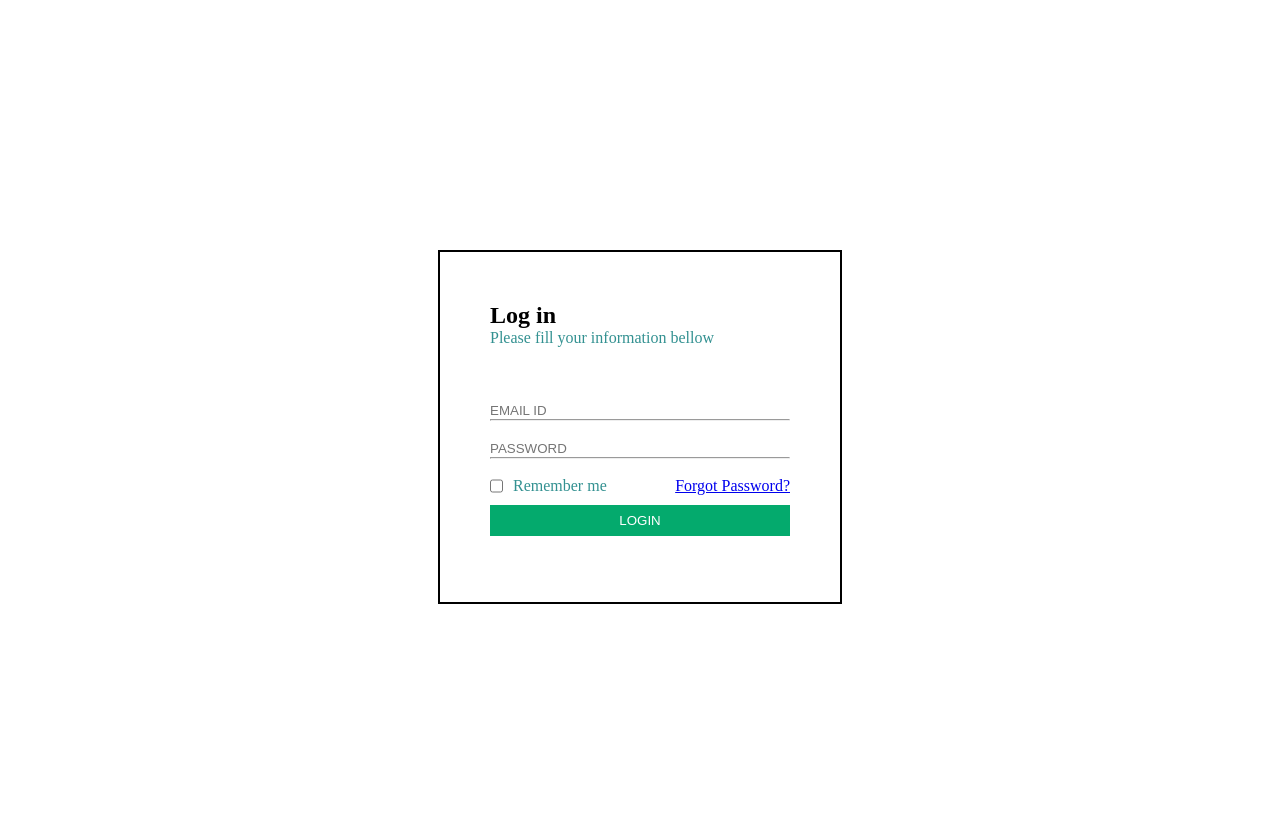
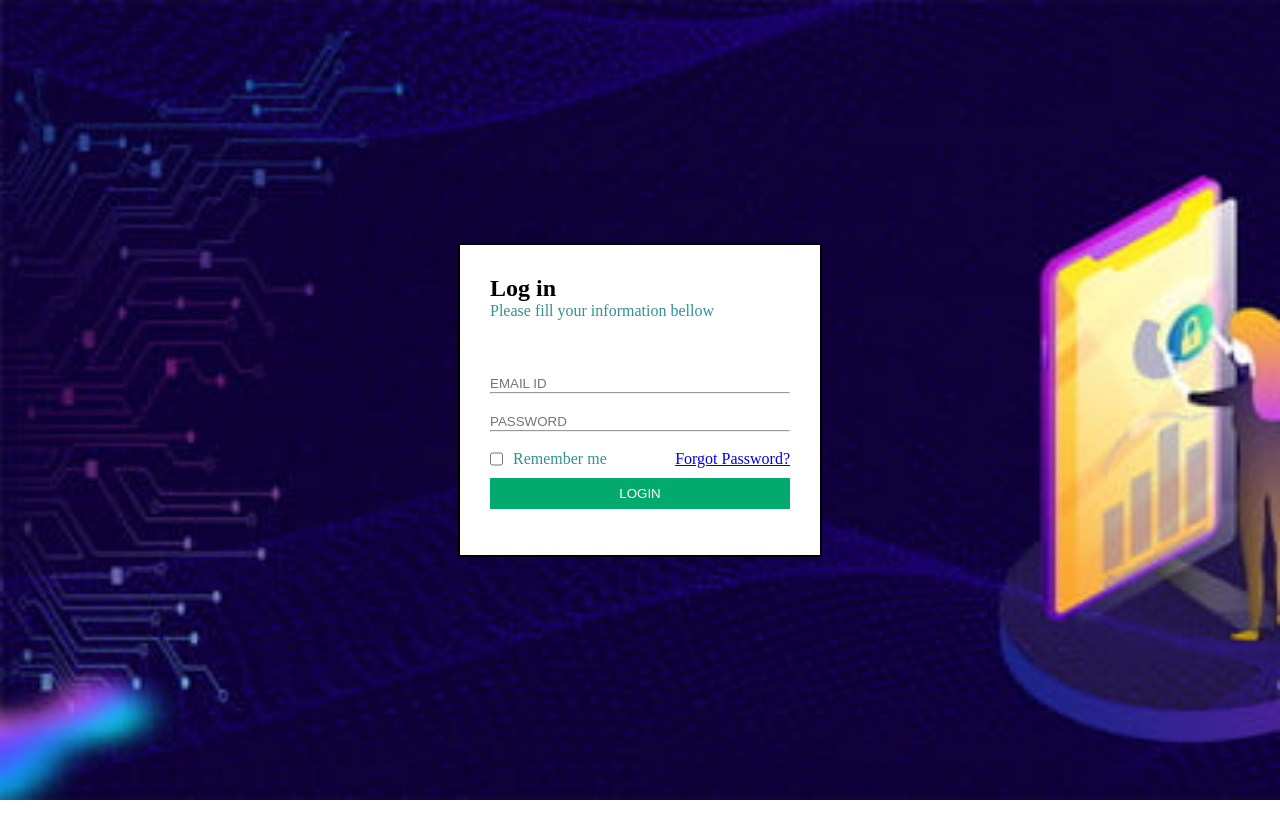
Before and after one commit to kushan-ghughu/E-commerce-Website, a plain HTML site: page login.html in a window 1280 px wide. After the commit the page ends 800 px from the top, so only its background shows below. Drawn offline with Linux system fonts and the light colour scheme.

Commit message:
Upadate code

```diff
--- a/login.css
+++ b/login.css
@@ -3,13 +3,11 @@
     padding: 0;
 }
 .box{
-    display: block;
     width: 300px;
     height: 250px;
-    padding: 50px;
     background-color: white;
-    margin:250px auto;
     border: 2px solid black;
+    padding: 30px;
 }
 .box h2{
      text-align: left;
@@ -54,3 +52,12 @@ input{
 .check>span{
     color: rgb(51, 145, 145);
 }
+.login{
+    background-image: url(images/login_page.jpg);
+    height: 800px;
+    display: flex;
+    justify-content: center;
+    align-items: center;
+    background-repeat: no-repeat;
+    background-size: cover;
+}
--- a/login.html
+++ b/login.html
@@ -8,6 +8,7 @@
 </head>
 <body>
 
+    <div class="login">
         <div class="box">
             <form>
                 <h2>Log in</h2>
@@ -28,5 +29,7 @@
 
             </form>
         </div>
+
+    </div>
 </body>
 </html>
```
Also changed, not shown: images/login_page.jpg (added). Lines whose indentation alone changed are shown as unchanged.
